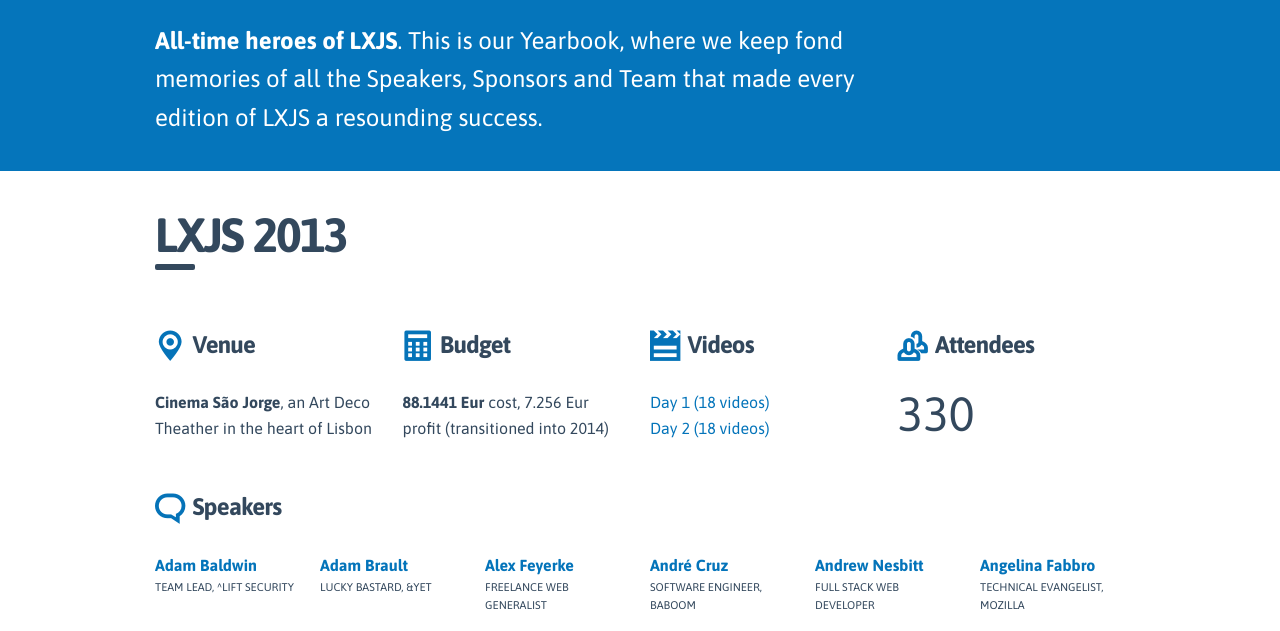
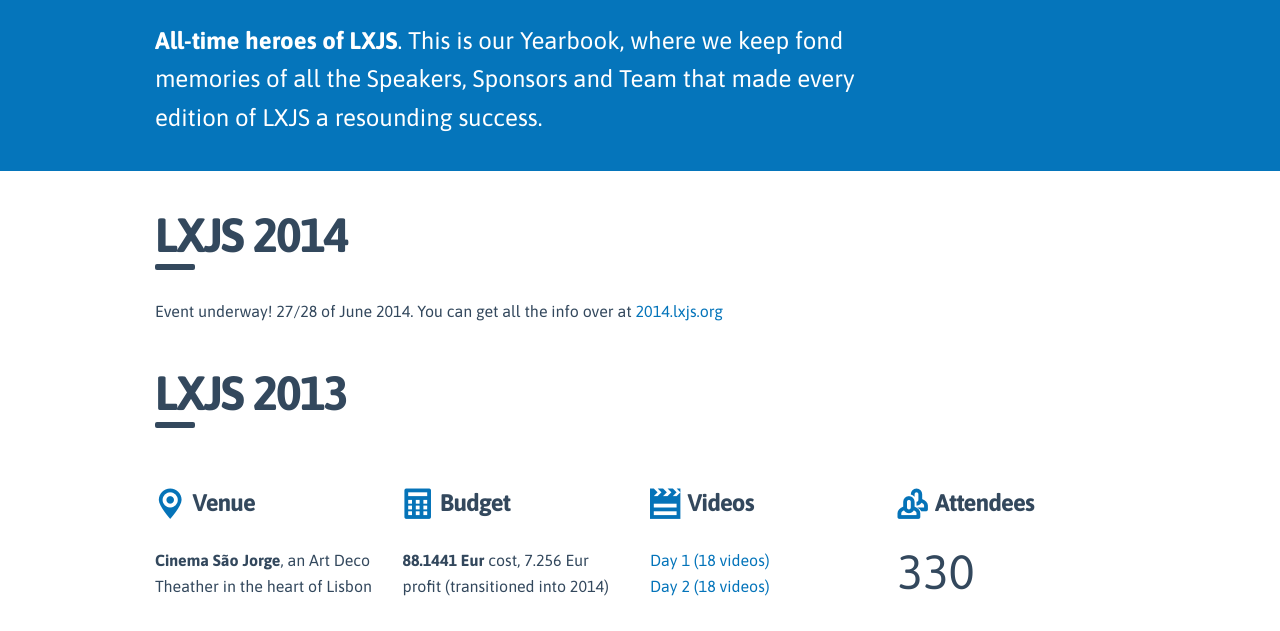
Before and after one commit to LXJS/yearbook, a plain HTML site: page index.html in a window 1280 px wide. Shown: the part 162-793 px from the top of the page. Drawn offline with Linux system fonts and the light colour scheme.

Commit message:
Mention 2014

```diff
--- a/index.html
+++ b/index.html
@@ -27,6 +27,15 @@
 			<div class="row">
 				<div class="columns">
 					<p><strong>All-time heroes of LXJS</strong>. This is our Yearbook, where we keep fond memories of all the Speakers, Sponsors and Team that made every edition of LXJS a resounding success.</p>
+				</div>
+			</div>
+		</div>
+
+		<div class="edition">
+			<div class="row">
+				<div class="columns">
+					<h1 class="main">LXJS 2014</h1>
+					<p>Event underway! 27/28 of June 2014. You can get all the info over at <a href="http://2014.lxjs.org">2014.lxjs.org</a></p>
 				</div>
 			</div>
 		</div>
```
